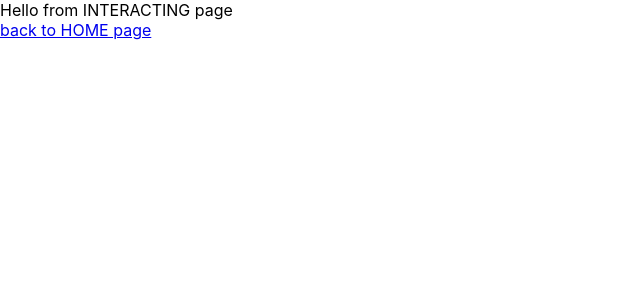
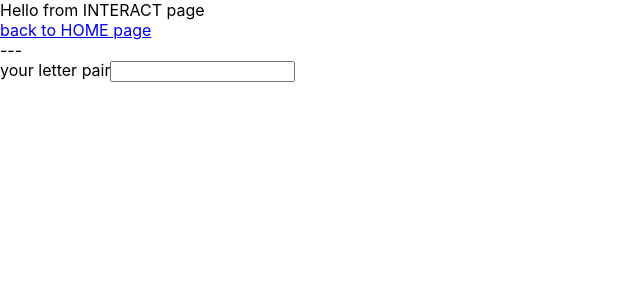
Before and after one commit to JustinDudley/interact-with-sentences-web-app-one, a React (Create React App) app: page /interactPage in a window 1280 px wide. Shown: the top 300 px of the page, without its empty margins (0-640 px from the left). Built offline with nearby package versions, Linux system fonts and the light colour scheme; no server answers.

Commit message:
form and yup basically work, but no good error handling and lots of console errors

```diff
--- a/src/routes/InteractPage/index.tsx
+++ b/src/routes/InteractPage/index.tsx
@@ -1,5 +1,8 @@
+import { useFormik } from 'formik';
 import React, { useEffect, useState } from 'react';
 import { Link } from 'react-router-dom';
+
+import * as yup from 'yup';
 
 // import styles from './style.module.css';
 
@@ -7,21 +10,48 @@ export const InteractPage: React.FC = () => {
    const [tableau, setTableau] = useState({
       document: { elaboration: { synopsis: '' } },
    });
+   const [letterPair, setLetterPair] = useState('');
+
+   const yupSchemaValidator = yup.object().shape({
+      letterPair: yup
+         .string()
+         .required()
+         .length(2, 'letter pair must be exactly 2 letters long'),
+   });
+
+   const formik = useFormik({
+      initialValues: { letterPair: '' },
+      validationSchema: yupSchemaValidator,
+      onSubmit: (value) => {
+         setLetterPair(value.letterPair);
+      },
+   });
 
    useEffect(() => {
       // need try-catch
-      fetch('http://localhost:8000/api/tableau/BJ')
+      fetch(`http://localhost:8000/api/tableau/${letterPair}`)
          .then((res) => res.json())
          .then((jsObj) => setTableau(jsObj));
    });
 
    return (
       <>
-         <div> Hello from INTERACTING page</div>
+         <div> Hello from INTERACT page</div>
          <div>{tableau && tableau.document.elaboration.synopsis}</div>
          <nav>
             <Link to="/">back to HOME page</Link>
          </nav>
+         <div> --- </div>
+         <form onSubmit={formik.handleSubmit}>
+            <label htmlFor="letterPair">your letter pair</label>
+            <input
+               id="letterPair"
+               name="letterPair"
+               type="text"
+               onChange={formik.handleChange}
+               value={formik.values.letterPair}
+            />
+         </form>
       </>
    );
 };
```
